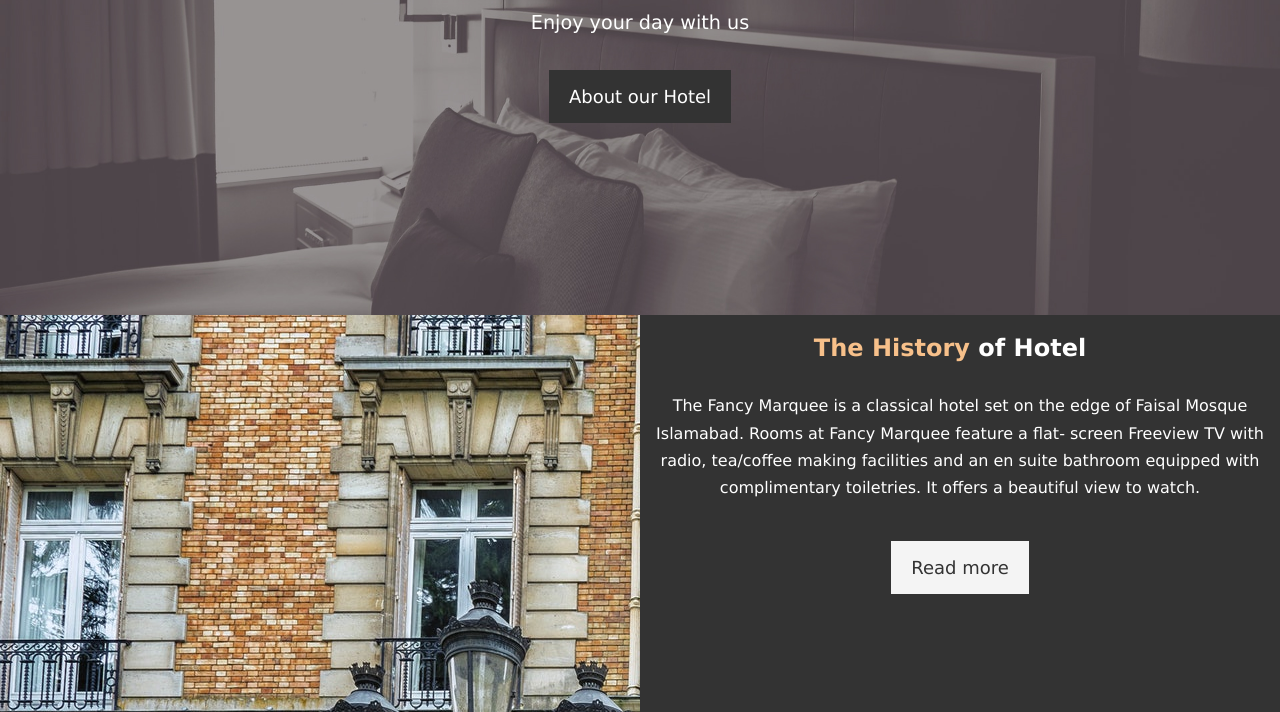
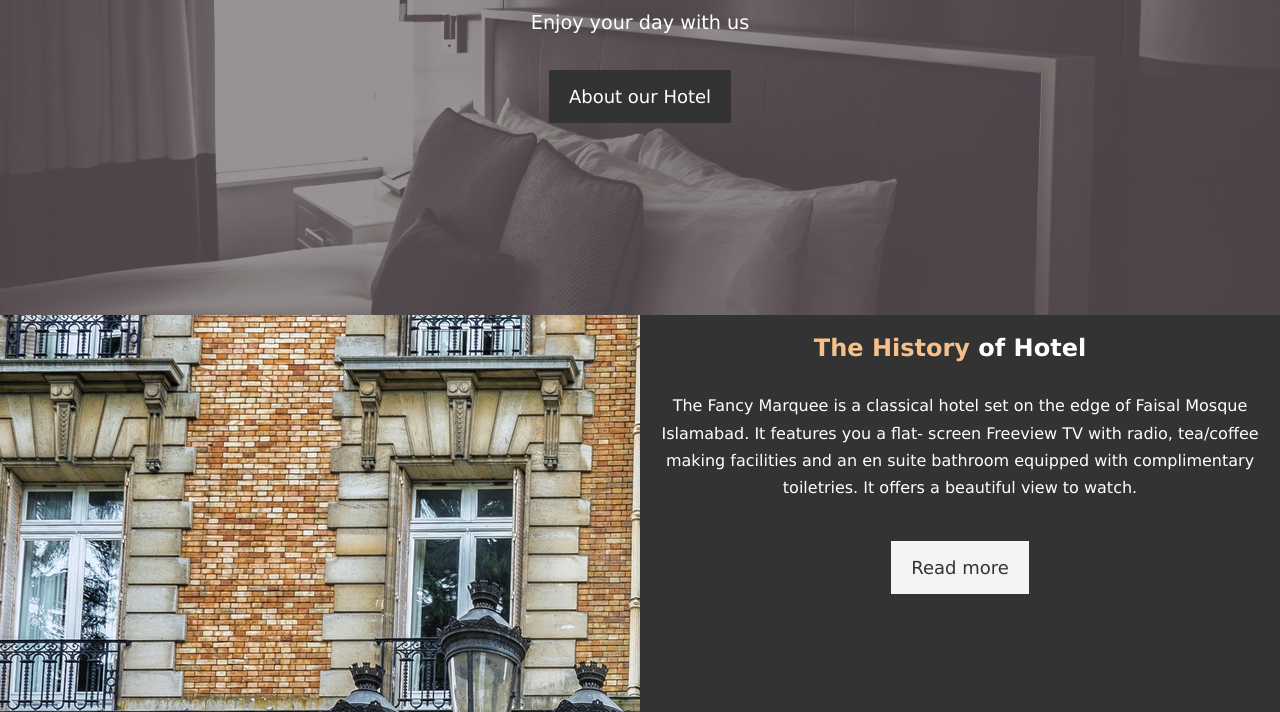
Before and after one commit to Daoud-Hussain/Hotel-Website, a plain HTML site: page index.html in a window 1280 px wide. Shown: the part 352-1064 px from the top of the page. Drawn offline with Linux system fonts and the light colour scheme.

Commit message:
Update index.html

```diff
--- a/index.html
+++ b/index.html
@@ -43,7 +43,7 @@
             <h1><span class="text-primary">The History</span> of Hotel</h1>
             <p>The Fancy Marquee is a classical hotel
                 set on the edge of Faisal Mosque Islamabad.
-                Rooms at Fancy Marquee feature a flat-
+                It features you a flat-
                 screen Freeview TV with radio, tea/coffee making
                 facilities and an en suite bathroom equipped with
                 complimentary toiletries. It offers a beautiful view to watch.
```
